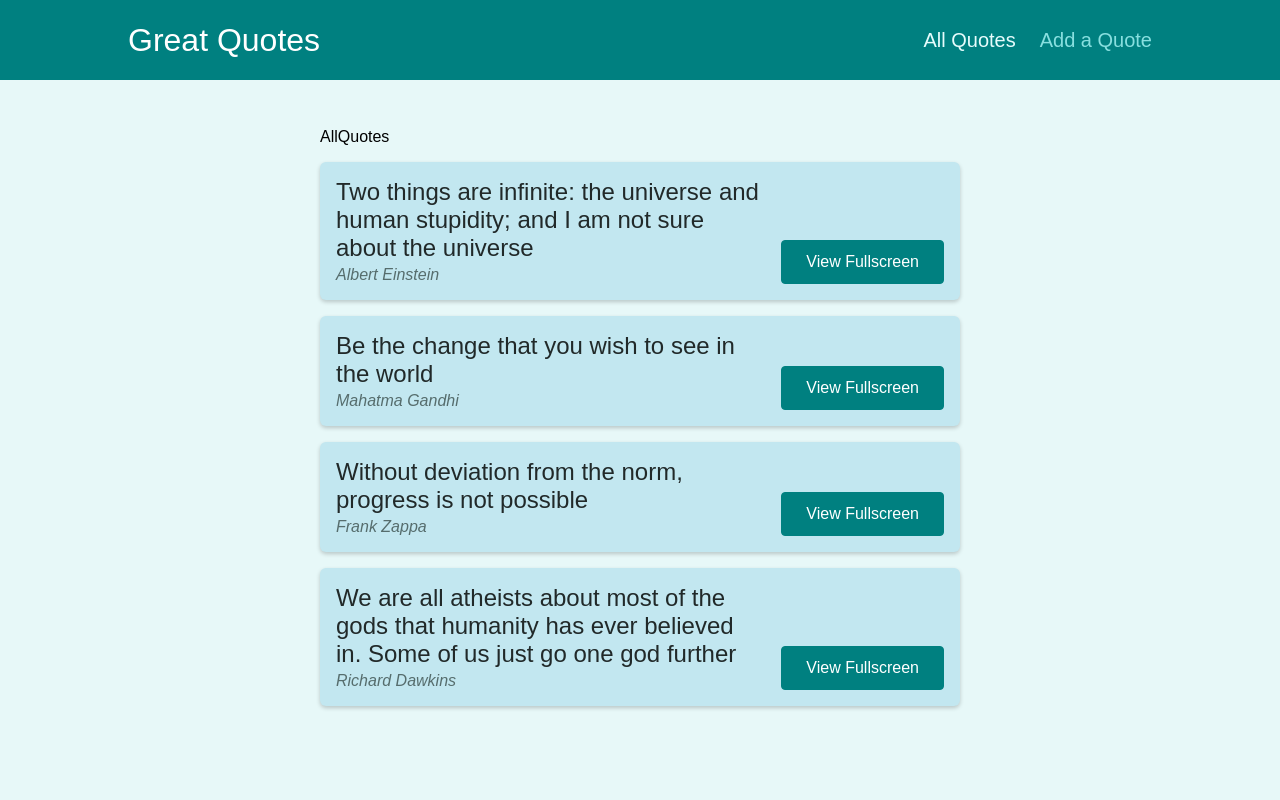
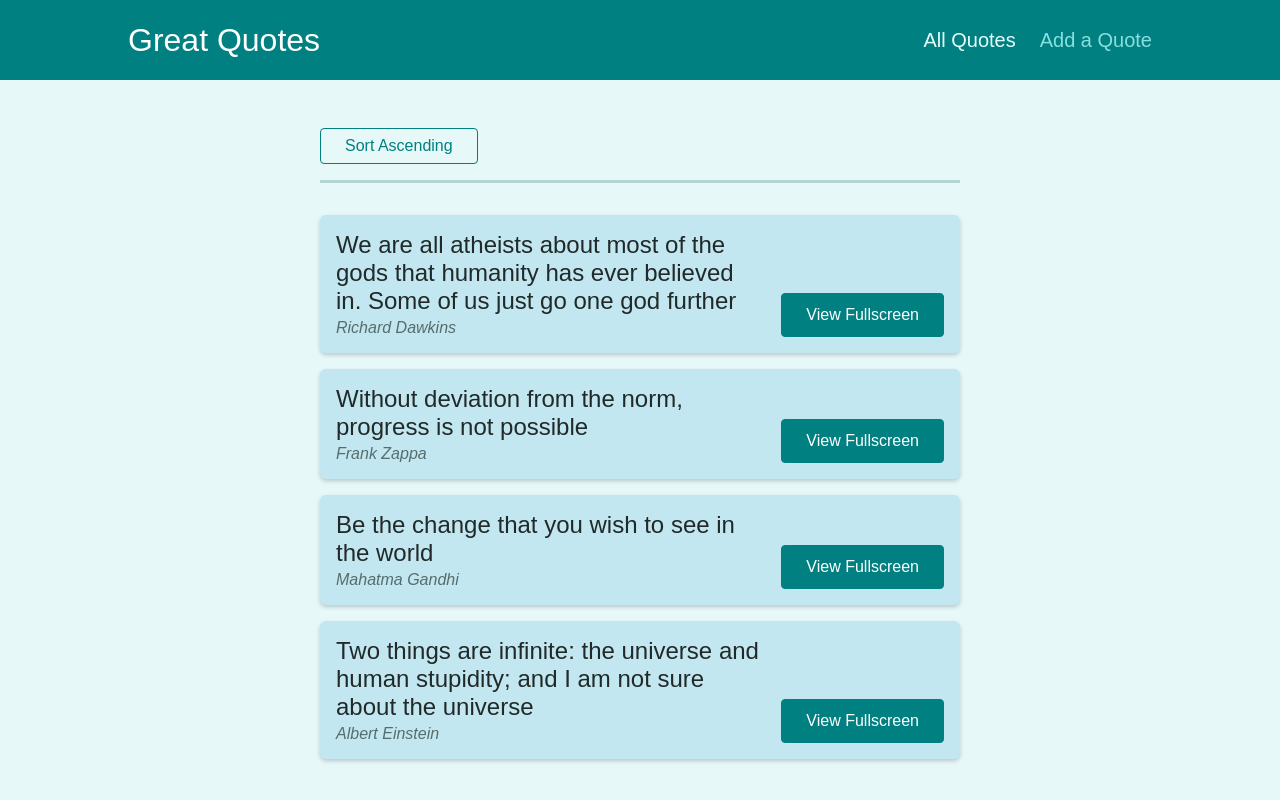
Before and after one commit to afranca/multipage-quotes-react, a React (Create React App) app: page /quotes in a window 1280 px wide. Shown: the top 800 px of the page. Built offline with nearby package versions, Linux system fonts and the light colour scheme; the HTML template or start-up script is replaced by a standard one.

Commit message:
feat: Ascending & Descending functionality

```diff
--- a/src/components/quotes/QuoteList.js
+++ b/src/components/quotes/QuoteList.js
@@ -1,13 +1,42 @@
 import { Fragment } from 'react';
+import { useHistory, useLocation } from 'react-router-dom';
 
 import QuoteItem from './QuoteItem';
 import classes from './QuoteList.module.css';
 
+const sortQuotes = (quotes, ascending) => {
+  return quotes.sort((quoteA, quoteB) => {
+    if (ascending) {
+      return quoteA.id > quoteB.id ? 1 : -1;
+    } else {
+      return quoteA.id < quoteB.id ? 1 : -1;
+    }
+  });
+};
+
 const QuoteList = (props) => {
+  const history = useHistory();
+  const location = useLocation();
+
+  const queryParams = new URLSearchParams(location.search);
+
+  const isSortingAscending = queryParams.get('sort') === 'asc';
+
+  const sortedQuotes = sortQuotes(props.quotes, isSortingAscending);
+
+  const changeSortingHandler = () =>{
+
+    let sortOrder = isSortingAscending?'desc':'asc';
+    history.push('/quotes?sort='+sortOrder);
+  }
+
   return (
     <Fragment>
+      <div className={classes.sorting}>
+        <button onClick={changeSortingHandler}>Sort {isSortingAscending ? 'Descending':'Ascending'} </button>
+      </div>
       <ul className={classes.list}>
-        {props.quotes.map((quote) => (
+        {sortedQuotes.map((quote) => (
           <QuoteItem
             key={quote.id}
             id={quote.id}
--- a/src/pages/AllQuotes.js
+++ b/src/pages/AllQuotes.js
@@ -27,7 +27,6 @@
 const AllQuotes = () => {
   return (
     <Fragment>
-      <div>AllQuotes</div>
       <QuoteList quotes={DUMMY_QUOTES}/>
     </Fragment>
 
```
